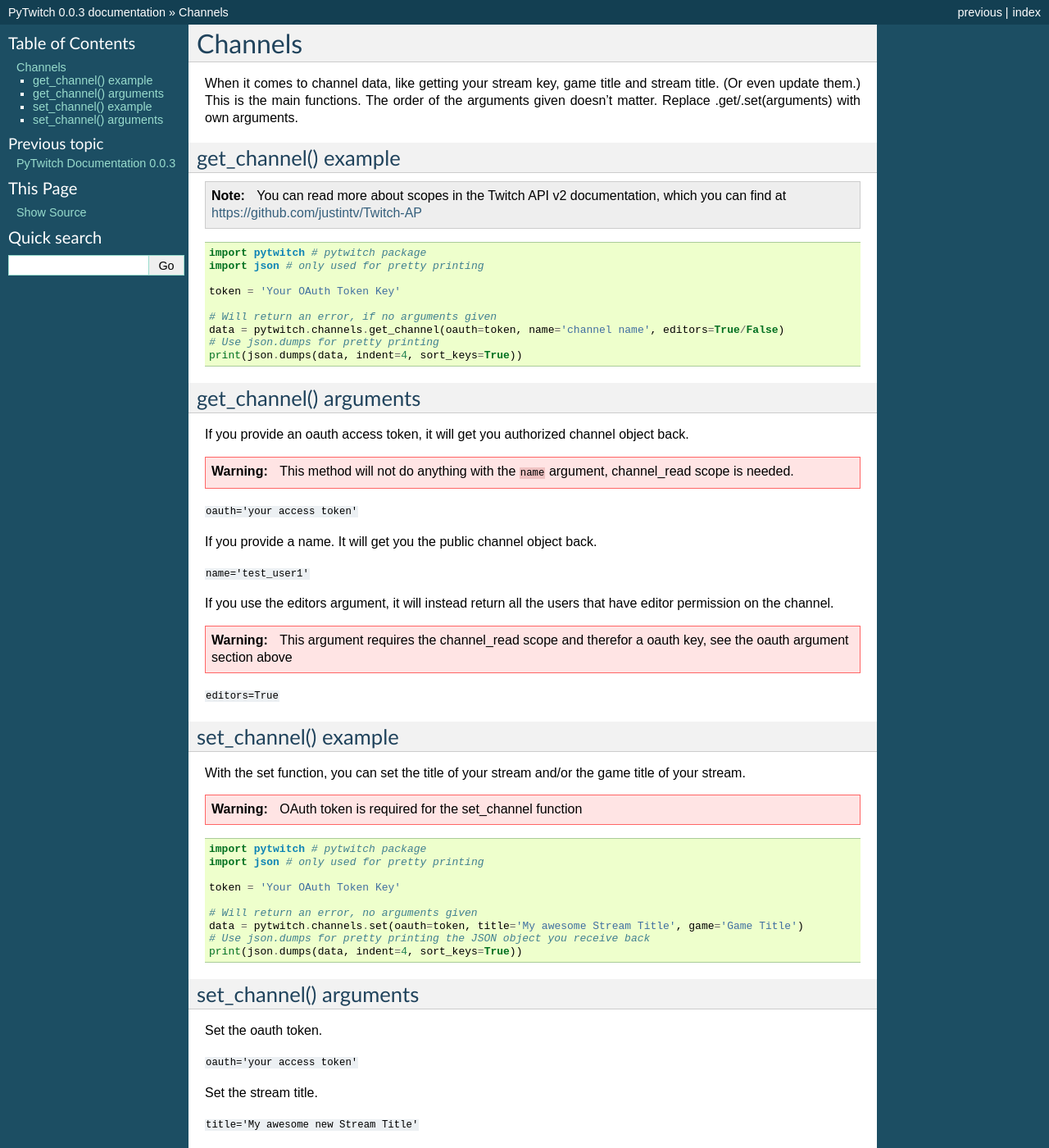
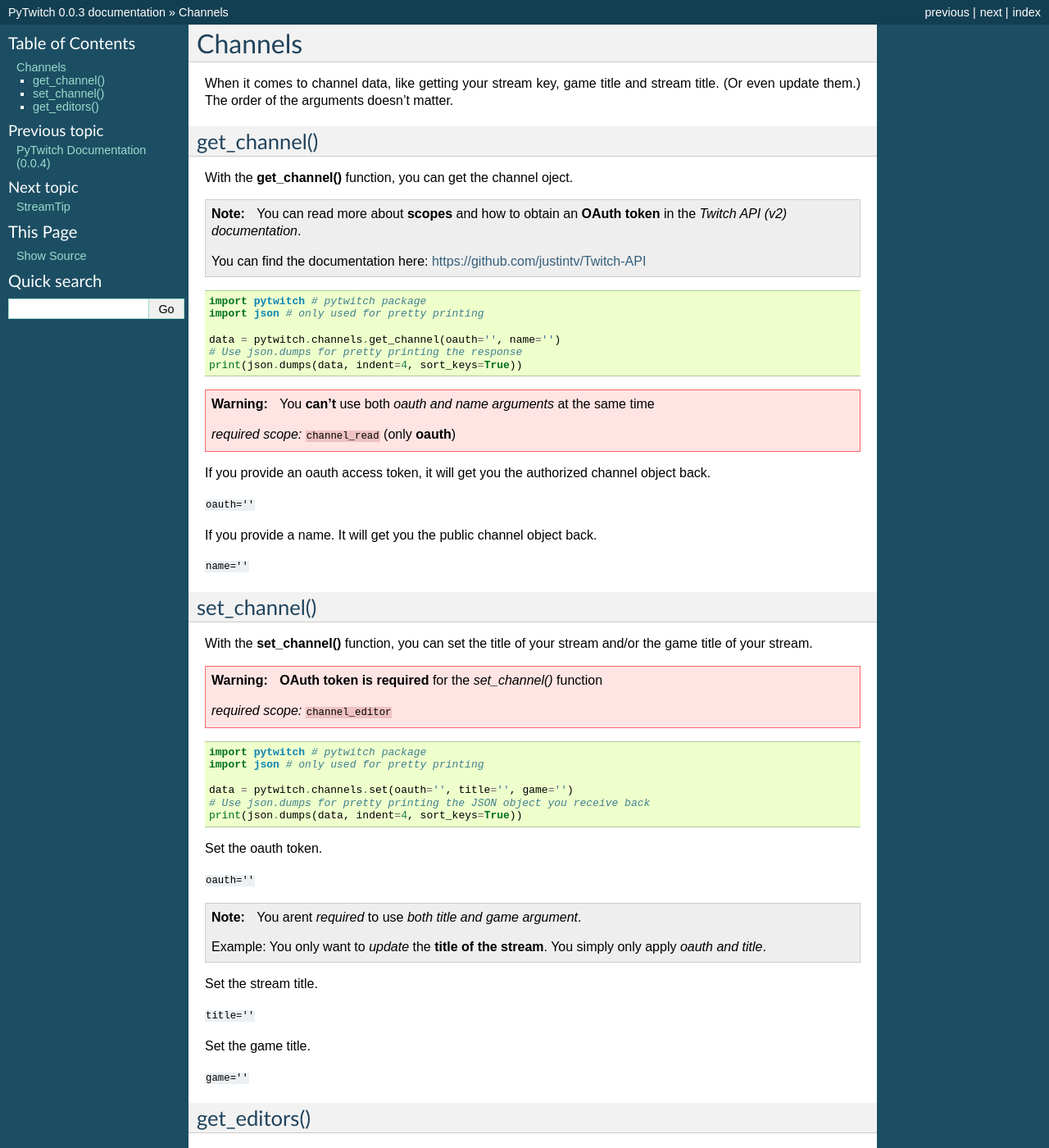
Before and after one commit to CAISC/pytwitch, a Sphinx documentation site: the page built from docs/source/channels.rst, in a window 1280 px wide and 1400 px high. Shown: the whole window at 82% size. Built offline with Sphinx 7.4.7, drawn with Linux system fonts in a browser that asks for light colours; some of the changed text lies outside the part shown.

Commit message:
Updated DOCS

```diff
--- a/docs/source/channels.rst
+++ b/docs/source/channels.rst
@@ -1,78 +1,95 @@
 Channels
 ========
 
-When it comes to channel data, like getting your stream key, game title and stream title. (Or even update them.) This is the main functions. The order of the arguments given doesn't matter. Replace .get/.set(arguments) with own arguments.
+When it comes to channel data, like getting your stream key, game title and stream title. (Or even update them.) The order of the arguments doesn't matter.
 
-get_channel() example
----------------------
+get_channel()
+-------------
+
+With the **get_channel()** function, you can get the channel oject.
 
 .. note::
-	You can read more about scopes in the Twitch API v2 documentation, which you can find at https://github.com/justintv/Twitch-AP
+	You can read more about **scopes** and how to obtain an **OAuth token** in the *Twitch API (v2) documentation*.
+
+	You can find the documentation here: https://github.com/justintv/Twitch-API
 
 ::
 
 	import pytwitch # pytwitch package
 	import json # only used for pretty printing
 
-	token = 'Your OAuth Token Key'
-
-	# Will return an error, if no arguments given
-	data = pytwitch.channels.get_channel(oauth=token, name='channel name', editors=True/False)
-	# Use json.dumps for pretty printing
+	data = pytwitch.channels.get_channel(oauth='', name='')
+	# Use json.dumps for pretty printing the response
 	print(json.dumps(data, indent=4, sort_keys=True))
 
-get_channel() arguments
------------------------
+.. warning::
+	You **can't** use both *oauth and name arguments* at the same time
 
-If you provide an oauth access token, it will get you authorized channel object back.
+	*required scope:* ``channel_read`` (only **oauth**)
 
-.. warning::
-	This method will not do anything with the ``name`` argument, channel_read scope is needed.
+If you provide an oauth access token, it will get you the authorized channel object back.
 
-``oauth='your access token'``
+``oauth=''``
 
 If you provide a name. It will get you the public channel object back.
 
-``name='test_user1'``
+``name=''``
 
-If you use the editors argument, it will instead return all the users that have editor permission on the channel.
+set_channel()
+---------------------
+
+With the **set_channel()** function, you can set the title of your stream and/or the game title of your stream.
 
 .. warning::
-	This argument requires the channel_read scope and therefor a oauth key, see the oauth argument section above
+	**OAuth token is required** for the *set_channel()* function
 
-``editors=True``
-
-set_channel() example
----------------------
-
-With the set function, you can set the title of your stream and/or the game title of your stream.
-
-.. warning::
-	OAuth token is required for the set_channel function
+	*required scope:* ``channel_editor``
 
 ::
 
 	import pytwitch # pytwitch package
 	import json # only used for pretty printing
 
-	token = 'Your OAuth Token Key'
-
-	# Will return an error, no arguments given
-	data = pytwitch.channels.set(oauth=token, title='My awesome Stream Title', game='Game Title')
+	data = pytwitch.channels.set(oauth='', title='', game='')
 	# Use json.dumps for pretty printing the JSON object you receive back
 	print(json.dumps(data, indent=4, sort_keys=True))
 
-set_channel() arguments
------------------------
+Set the oauth token.
+
+``oauth=''``
+
+.. note::
+	You arent *required* to use *both title and game argument*.
+
+	Example: You only want to *update* the **title of the stream**. You simply only apply *oauth and title*.
+
+Set the stream title.
+
+``title=''``
+
+Set the game title.
+
+``game=''``
+
+get_editors()
+-------------
+
+With the **get_editors()**, you can return all the editors of a channel
+
+.. warning::
+	**OAuth token is required** for the *get_editors()* function
+
+	*required scope:* ``channel_read``
+
+::
+
+	import pytwitch # pytwitch package
+	import json # only used for pretty printing
+
+	data = pytwitch.channels.get_editors(oauth='')
+	# Use json.dumps for pretty printing the JSON object you receive back
+	print(json.dumps(data, indent=4, sort_keys=True))
 
 Set the oauth token.
 
-``oauth='your access token'``
-
-Set the stream title.
-
-``title='My awesome new Stream Title'``
-
-Set the game title.
-
-``game='Game Title'``
+``oauth=''``
```
Also changed, not shown: docs/source/index.rst (+17 -10 lines), docs/source/streamtip.rst (added, +42 -0 lines).
